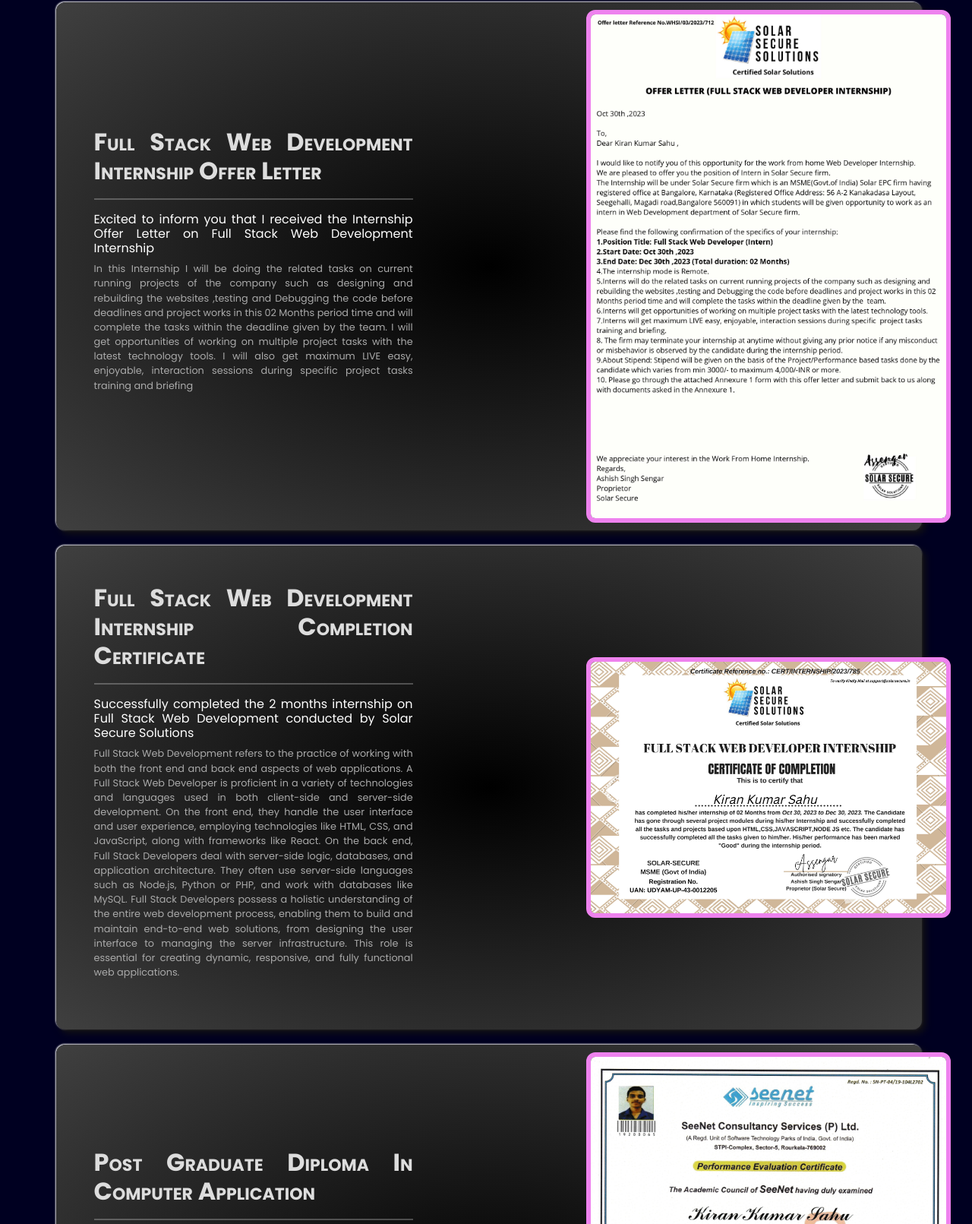
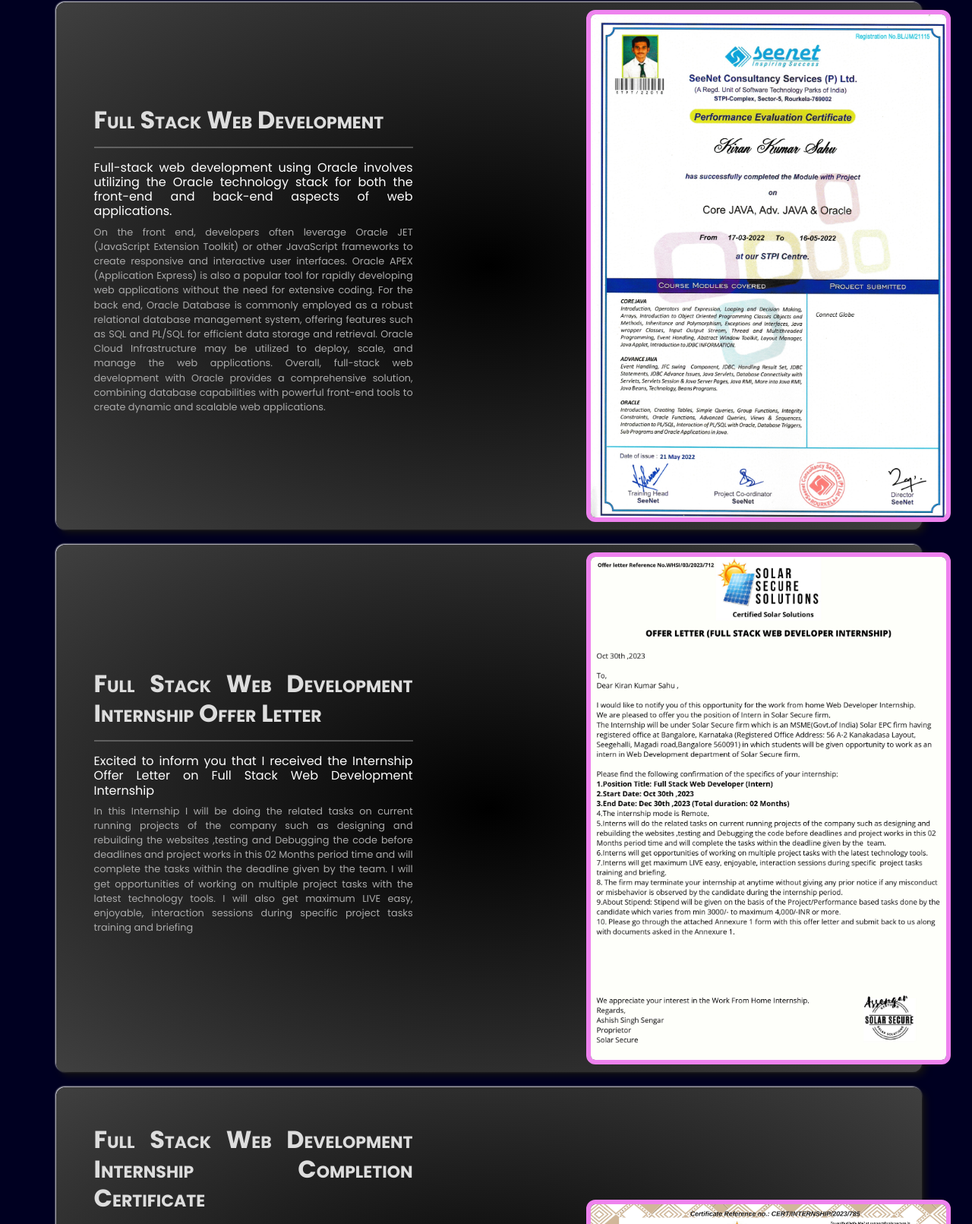
Before and after one commit to Kiran4162/myportfolio, a plain HTML site: page certification.html in a window 1280 px wide. Shown: the part 3377-4988 px from the top of the page at 76% size. Drawn offline with nearby package versions, Linux system fonts and the light colour scheme.

Commit message:
added more and more files

```diff
--- a/certification.html
+++ b/certification.html
@@ -215,6 +215,17 @@
         <div class="container">
             <div class="content">
                 <div class="text">
+                    <h1>Full Stack Web Development</h1>
+                    <hr />
+                    <h3>Full-stack web development using Oracle involves utilizing the Oracle technology stack for both the front-end and back-end aspects of web applications.</h3>
+                        <p>On the front end, developers often leverage Oracle JET (JavaScript Extension Toolkit) or other JavaScript frameworks to create responsive and interactive user interfaces. Oracle APEX (Application Express) is also a popular tool for rapidly developing web applications without the need for extensive coding. For the back end, Oracle Database is commonly employed as a robust relational database management system, offering features such as SQL and PL/SQL for efficient data storage and retrieval. Oracle Cloud Infrastructure may be utilized to deploy, scale, and manage the web applications. Overall, full-stack web development with Oracle provides a comprehensive solution, combining database capabilities with powerful front-end tools to create dynamic and scalable web applications.</p>
+                </div>
+                <img src="./certificates/wdb with java and oracle.jpg" alt="">
+            </div>
+        </div>
+        <div class="container">
+            <div class="content">
+                <div class="text">
                     <h1>Full Stack Web Development Internship Offer Letter</h1>
                     <hr />
                     <h3>Excited to inform you that I received the Internship Offer Letter on Full Stack Web Development Internship </h3>
```
